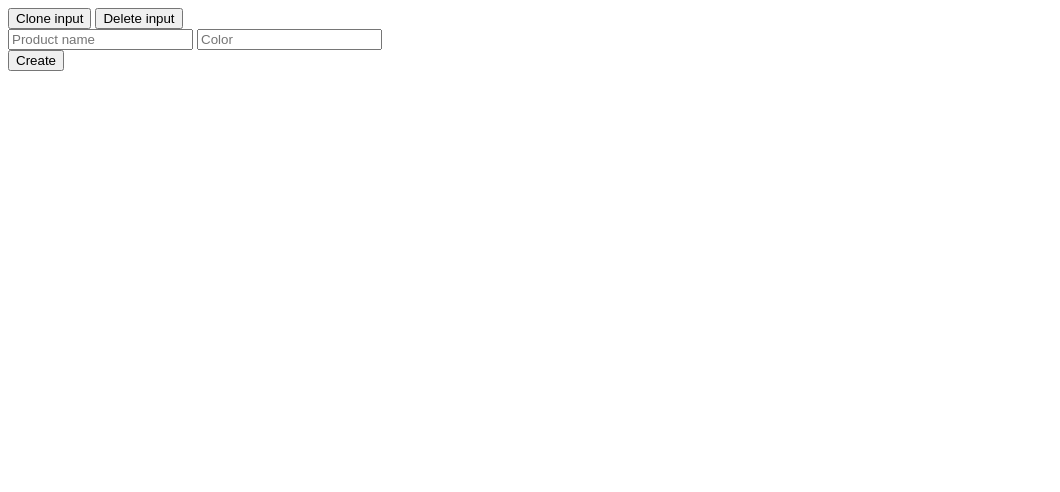
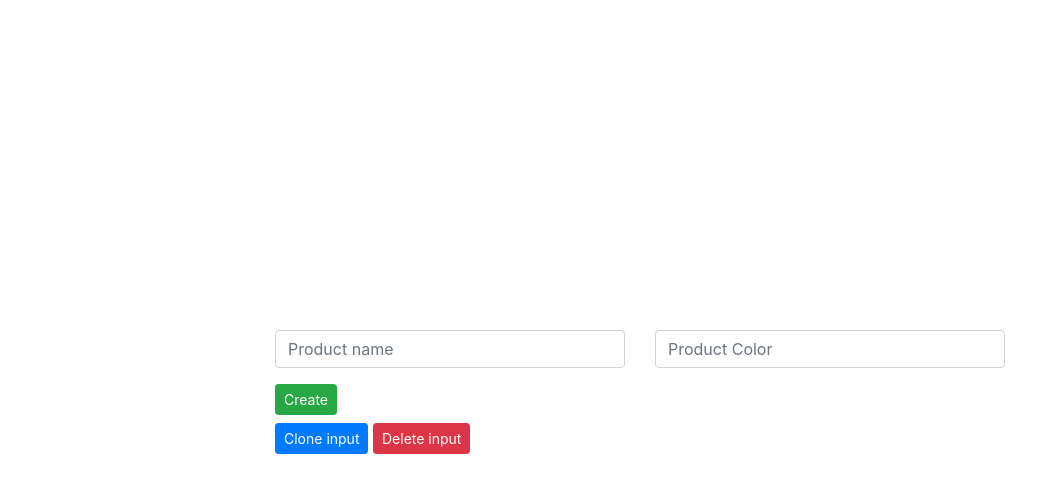
Before and after one commit to ilhamsj/add-multiple-input, a website: page index.html in a window 1280 px wide. Shown: the whole page, without its empty margins (0-1060 px from the left). Drawn offline with nearby package versions, Linux system fonts and the light colour scheme.

Commit message:
v2 bootstrap

```diff
--- a/index.html
+++ b/index.html
@@ -5,26 +5,49 @@
     <meta name="viewport" content="width=device-width, initial-scale=1.0">
     <meta http-equiv="X-UA-Compatible" content="ie=edge">
     <title>Document</title>
+    <link rel="stylesheet" href="node_modules/bootstrap/dist/css/bootstrap.min.css">
+    <style>
+        .h-100 {
+            min-height: 100vh;
+        }
+        .my-auto {
+            margin-top: auto;
+            margin-bottom: auto;
+        }
+    </style>
 </head>
 <body>
-    <div>
-        <button id="clone">Clone input</button>
-        <button id="delete">Delete input</button>
-    </div>
-    <form>
-        <div id="addProduct">
-            <div class="products">
-                <input type="text" name="name" placeholder="Product name">
-                <input type="text" name="color" placeholder="Color">
+
+    <div class="container">
+        <div class="row justify-content-center h-100">
+            <div class="col-md-8 my-auto">
+                <div class="form-group">
+                <form>
+                    <div id="addProduct">
+                        <div class="products row">
+                            <div class="form-group col">
+                                <input type="text" name="name" class="form-control" placeholder="Product name">
+                            </div>
+                            <div class="form-group col">
+                                <input type="text" name="color" class="form-control" placeholder="Product Color">
+                            </div>
+                        </div>
+                    </div>
+                    <div>
+                        <button id="create" class="btn btn-success btn-sm">Create</button>
+                    </div>
+                </form>
+                <div class="mt-2">
+                    <button id="clone" class="btn btn-primary btn-sm">Clone input</button>
+                    <button id="delete" class="btn btn-danger btn-sm">Delete input</button>
+                </div>
             </div>
         </div>
+    </div>
 
-        <div>
-            <button id="create">Create</button>
-        </div>
-    </form>
 
     <script src="node_modules/jquery/dist/jquery.min.js"></script>
+    <script src="node_modules/bootstrap/dist/js/bootstrap.min.js"></script>
     <script>
         $(document).ready(function () {
             $("#delete").click(function () {
--- a/package.json
+++ b/package.json
@@ -9,6 +9,7 @@
   "author": "",
   "license": "ISC",
   "dependencies": {
+    "bootstrap": "^4.3.1",
     "jquery": "^3.4.1"
   }
 }
```
Also changed, not shown: 1 other file.
